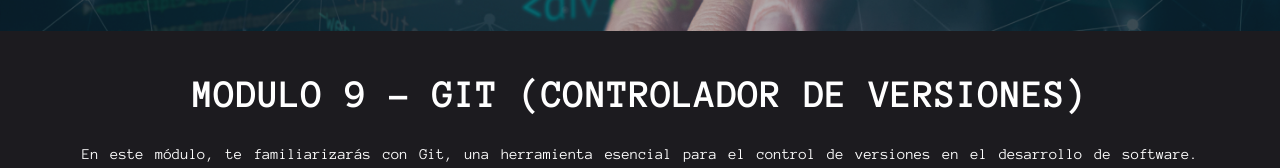
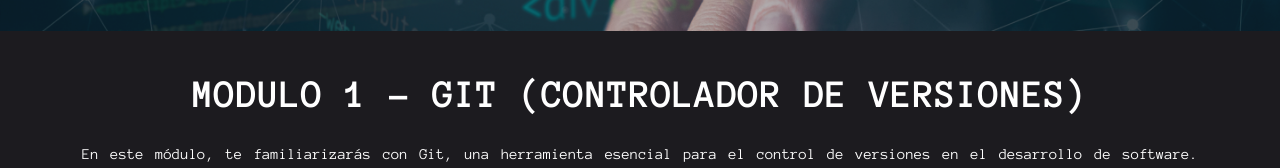
Before and after one commit to DaurinReactDeveloper/FrontendRouteToCode, a React (Vite) app: page /Modulo_9 in a window 1280 px wide. Shown: the part 238-406 px from the top of the page. Built offline with nearby package versions, Linux system fonts and the light colour scheme; no server answers.

Commit message:
Cambiando Nombre del Modulo 9

```diff
--- a/src/components/developmentkills/modulo9/Modulo9.jsx
+++ b/src/components/developmentkills/modulo9/Modulo9.jsx
@@ -12,7 +12,7 @@
     <>
       <Header />
       <MainMódulosCsharp
-        nombreModulo={"MODULO 9 - GIT (CONTROLADOR DE VERSIONES) "}
+        nombreModulo={"MODULO 1 - GIT (CONTROLADOR DE VERSIONES) "}
         textoModulo={
           "En este módulo, te familiarizarás con Git, una herramienta esencial para el control de versiones en el desarrollo de software. Comenzarás con los conceptos básicos, entendiendo qué es Git, por qué es importante y cómo se utiliza en la gestión de proyectos. Luego, aprenderás los comandos fundamentales de Git que te permitirán realizar tareas básicas como crear repositorios, realizar commits, y gestionar ramas, entre otras operaciones esenciales para el trabajo colaborativo y el seguimiento de cambios en tu código."
         }
```
